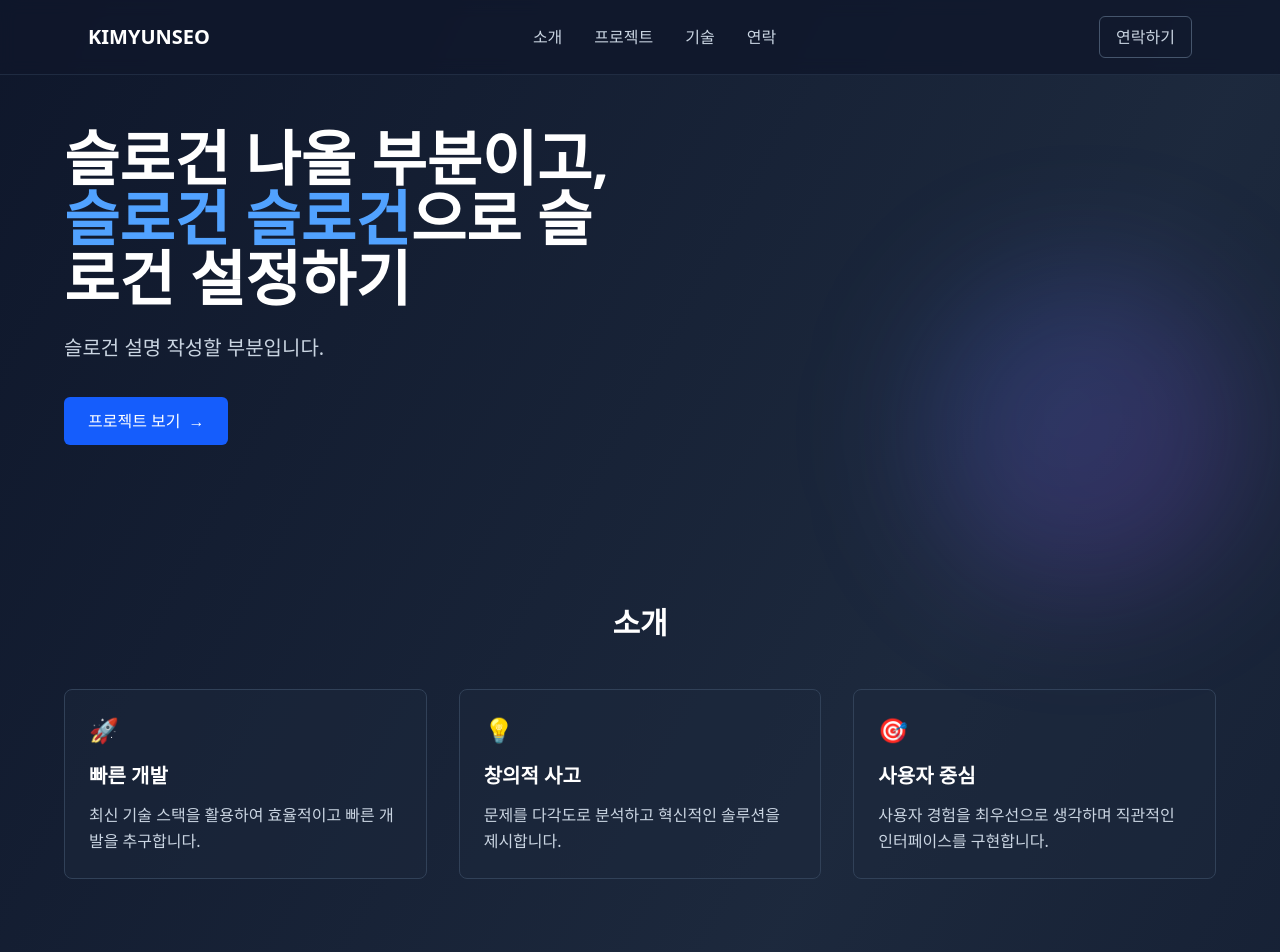
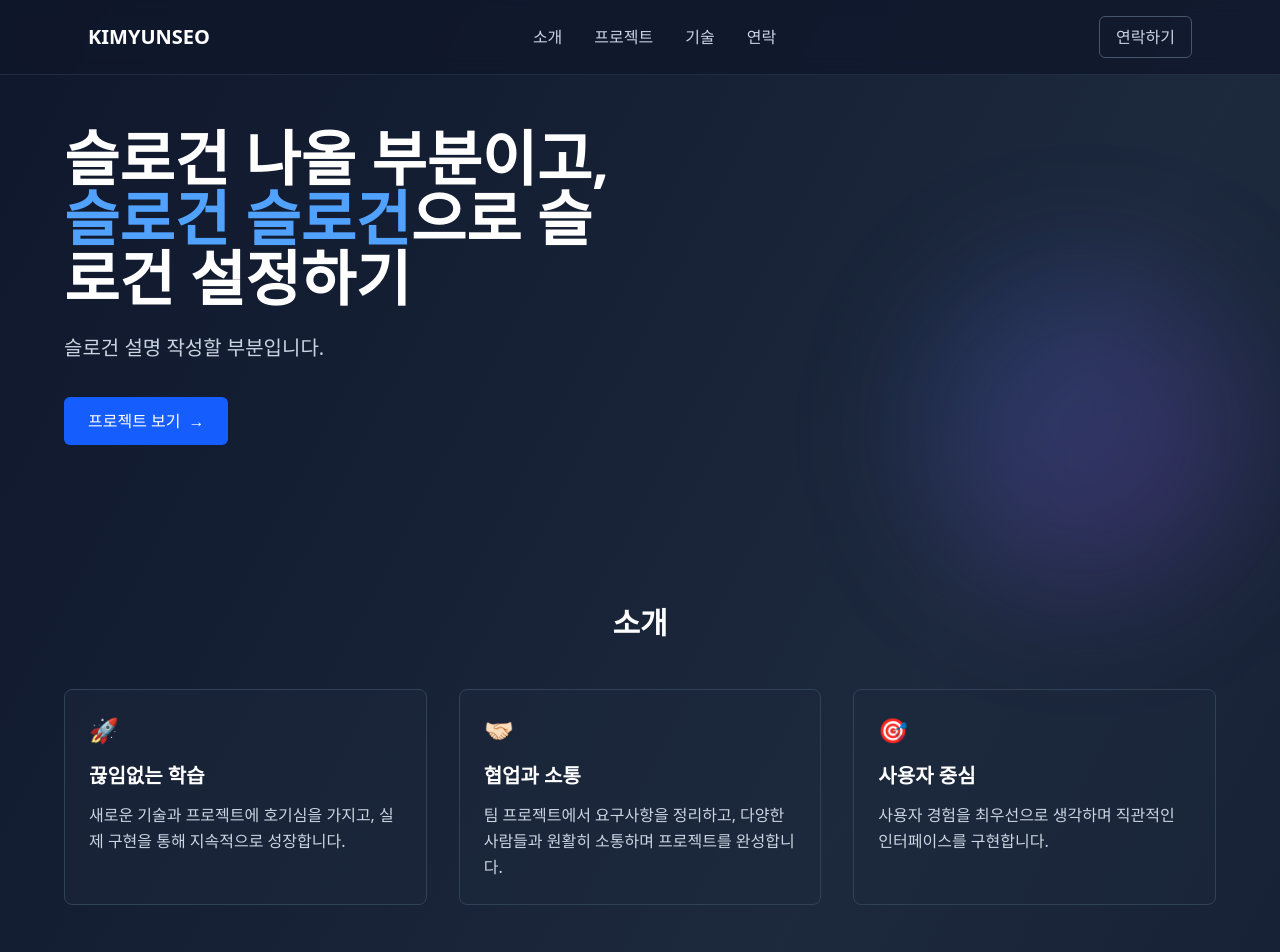
Before and after one commit to yuunseo/yunseo-portfolio, a Next.js app: page / in a window 1280 px wide. Shown: the top 952 px of the page. Built offline with nearby package versions, Linux system fonts and the light colour scheme.

Commit message:
design: 내 소개글 변경

```diff
--- a/src/components/About.jsx
+++ b/src/components/About.jsx
@@ -1,13 +1,13 @@
 const aboutItems = [
   {
     icon: '🚀',
-    title: '빠른 개발',
-    description: '최신 기술 스택을 활용하여 효율적이고 빠른 개발을 추구합니다.',
+    title: '끊임없는 학습',
+    description: '새로운 기술과 프로젝트에 호기심을 가지고, 실제 구현을 통해 지속적으로 성장합니다.',
   },
   {
-    icon: '💡',
-    title: '창의적 사고',
-    description: '문제를 다각도로 분석하고 혁신적인 솔루션을 제시합니다.',
+    icon: '🤝🏻',
+    title: '협업과 소통',
+    description: '팀 프로젝트에서 요구사항을 정리하고, 다양한 사람들과 원활히 소통하며 프로젝트를 완성합니다.',
   },
   {
     icon: '🎯',
```
